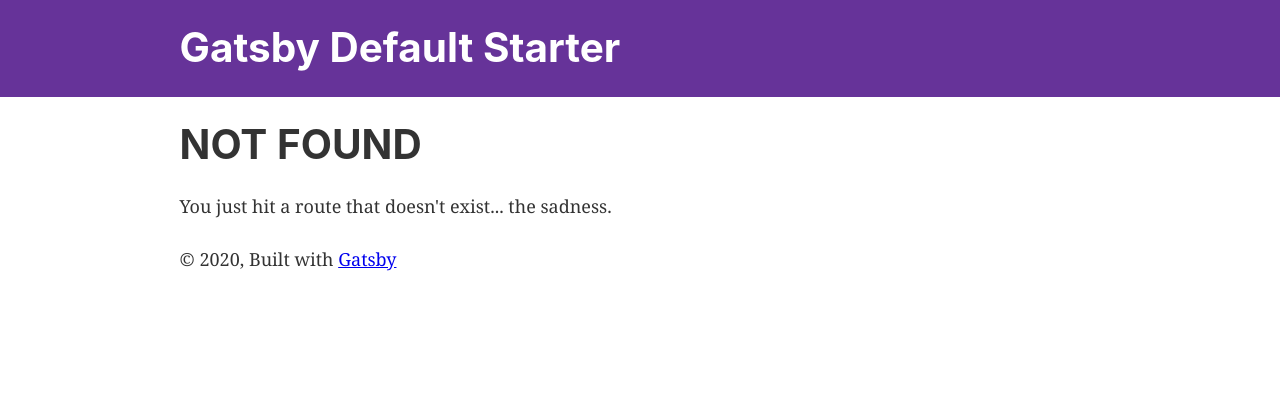
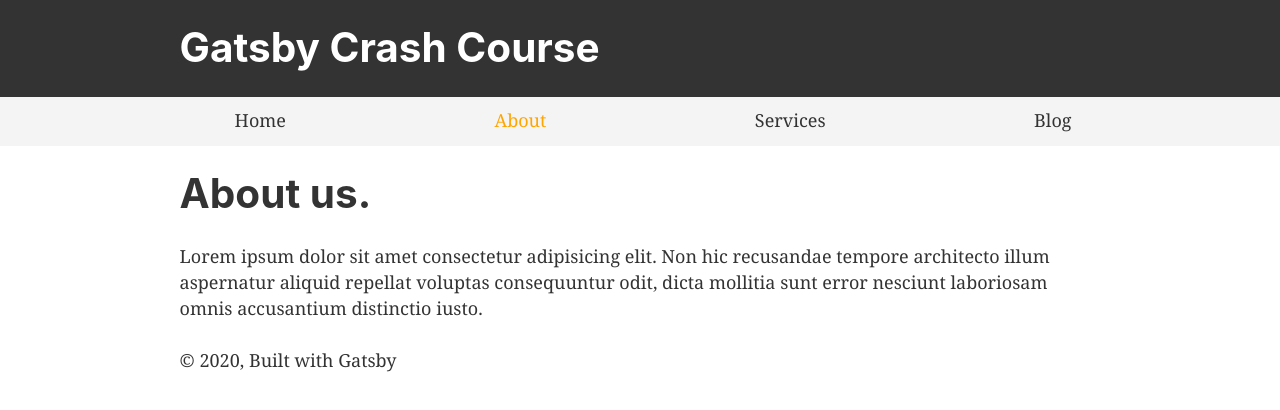
Before and after one commit to Artemiy02/gatsby-crash-course, a Gatsby site: page /about in a window 1280 px wide. Before the commit this address had no page. Built offline with nearby package versions, Linux system fonts and the light colour scheme; Gatsby itself is replaced by a stand-in of ours.

Commit message:
created blog

```diff
--- a/gatsby-config.js
+++ b/gatsby-config.js
@@ -1,19 +1,21 @@
 module.exports = {
   siteMetadata: {
-    title: `Gatsby Default Starter`,
+    title: `Gatsby Crash Course`,
     description: `Kick off your next, great Gatsby project with this default starter. This barebones starter ships with the main Gatsby configuration files you might need.`,
-    author: `@gatsbyjs`,
+    author: `Artemiy`,
   },
   plugins: [
     `gatsby-plugin-react-helmet`,
+    `gatsby-plugin-catch-links`,
     {
       resolve: `gatsby-source-filesystem`,
       options: {
-        name: `images`,
-        path: `${__dirname}/src/images`,
+        name: `pages`,
+        path: `${__dirname}/src/pages`,
       },
     },
     `gatsby-transformer-sharp`,
+    `gatsby-transformer-remark`,
     `gatsby-plugin-sharp`,
     {
       resolve: `gatsby-plugin-manifest`,
--- a/package.json
+++ b/package.json
@@ -7,11 +7,13 @@
   "dependencies": {
     "gatsby": "^2.20.36",
     "gatsby-image": "^2.3.5",
+    "gatsby-plugin-catch-links": "^2.3.0",
     "gatsby-plugin-manifest": "^2.3.7",
     "gatsby-plugin-offline": "^3.1.5",
     "gatsby-plugin-react-helmet": "^3.2.5",
     "gatsby-plugin-sharp": "^2.5.7",
     "gatsby-source-filesystem": "^2.2.5",
+    "gatsby-transformer-remark": "^2.8.0",
     "gatsby-transformer-sharp": "^2.4.7",
     "prop-types": "^15.7.2",
     "react": "^16.12.0",
--- a/src/components/header.js
+++ b/src/components/header.js
@@ -5,8 +5,8 @@
 const Header = ({ siteTitle }) => (
   <header
     style={{
-      background: `rebeccapurple`,
-      marginBottom: `1.45rem`,
+      background: `#333`,
+      marginBottom: `0`,
     }}
   >
     <div
--- a/src/components/layout.css
+++ b/src/components/layout.css
@@ -42,6 +42,8 @@
 a {
   background-color: transparent;
   -webkit-text-decoration-skip: objects;
+  color: #333;
+  text-decoration: none;
 }
 a:active,
 a:hover {
--- a/src/components/layout.js
+++ b/src/components/layout.js
@@ -10,6 +10,7 @@
 import { useStaticQuery, graphql } from "gatsby"
 
 import Header from "./header"
+import { Menu } from "./menu"
 import "./layout.css"
 
 const Layout = ({ children }) => {
@@ -26,6 +27,7 @@
   return (
     <>
       <Header siteTitle={data.site.siteMetadata.title} />
+      <Menu />
       <div
         style={{
           margin: `0 auto`,
--- /dev/null
+++ b/src/components/menu.js
@@ -0,0 +1,61 @@
+import React from "react"
+
+import { Link } from "gatsby"
+
+export const Menu = () => (
+  <div
+    style={{
+      background: "#f4f4f4",
+      paddingTop: "10px",
+    }}
+  >
+    <ul
+      style={{
+        listStyle: "none",
+        display: "flex",
+        justifyContent: "space-evenly",
+      }}
+    >
+      <li>
+        <Link
+          to="/"
+          activeStyle={{
+            color: "orange",
+          }}
+        >
+          Home
+        </Link>
+      </li>
+      <li>
+        <Link
+          to="/about"
+          activeStyle={{
+            color: "orange",
+          }}
+        >
+          About
+        </Link>
+      </li>
+      <li>
+        <Link
+          to="/services"
+          activeStyle={{
+            color: "orange",
+          }}
+        >
+          Services
+        </Link>
+      </li>
+      <li>
+        <Link
+          to="/blog"
+          activeStyle={{
+            color: "orange",
+          }}
+        >
+          Blog
+        </Link>
+      </li>
+    </ul>
+  </div>
+)
--- /dev/null
+++ b/src/components/templates/blog-post.js
@@ -0,0 +1,36 @@
+import React from "react"
+import { Link, graphql } from "gatsby"
+import Layout from "../layout"
+import SEO from "../seo"
+
+export const postQuery = graphql`
+  query BlogPostByPath($path: String!) {
+    markdownRemark(frontmatter: { path: { eq: $path } }) {
+      html
+      frontmatter {
+        path
+        title
+        author
+        date
+      }
+    }
+  }
+`
+
+const Template = ({ data }) => {
+  const { markdownRemark: post } = data
+  return (
+    <Layout>
+      <SEO title={post.frontmatter.title} />
+      <Link to="/blog">Go Back</Link>
+      <hr />
+      <h1>{post.frontmatter.title}</h1>
+      <h4>
+        Posted by {post.frontmatter.author} on {post.frontmatter.date}
+      </h4>
+      <div dangerouslySetInnerHTML={{ __html: post.html }}></div>
+    </Layout>
+  )
+}
+
+export default Template
--- /dev/null
+++ b/src/pages/about.js
@@ -0,0 +1,20 @@
+import React from "react"
+import Layout from "../components/layout"
+import SEO from "../components/seo"
+
+const AboutPage = () => {
+  return (
+    <Layout>
+      <SEO title="About us" />
+      <h1>About us.</h1>
+      <p>
+        Lorem ipsum dolor sit amet consectetur adipisicing elit. Non hic
+        recusandae tempore architecto illum aspernatur aliquid repellat voluptas
+        consequuntur odit, dicta mollitia sunt error nesciunt laboriosam omnis
+        accusantium distinctio iusto.
+      </p>
+    </Layout>
+  )
+}
+
+export default AboutPage
```
Also changed, not shown: gatsby-node.js (+35 -0 lines), src/pages/2020-04-27-post-one/index.md (added, +8 -0 lines), src/pages/2020-04-27-post-two/index.md (added, +8 -0 lines), src/pages/blog.js (added, +48 -0 lines), src/pages/index.js (+2 -5 lines), src/pages/page-2.js (deleted, +0 -16 lines), src/pages/services.js (added, +26 -0 lines), 2 other files.
